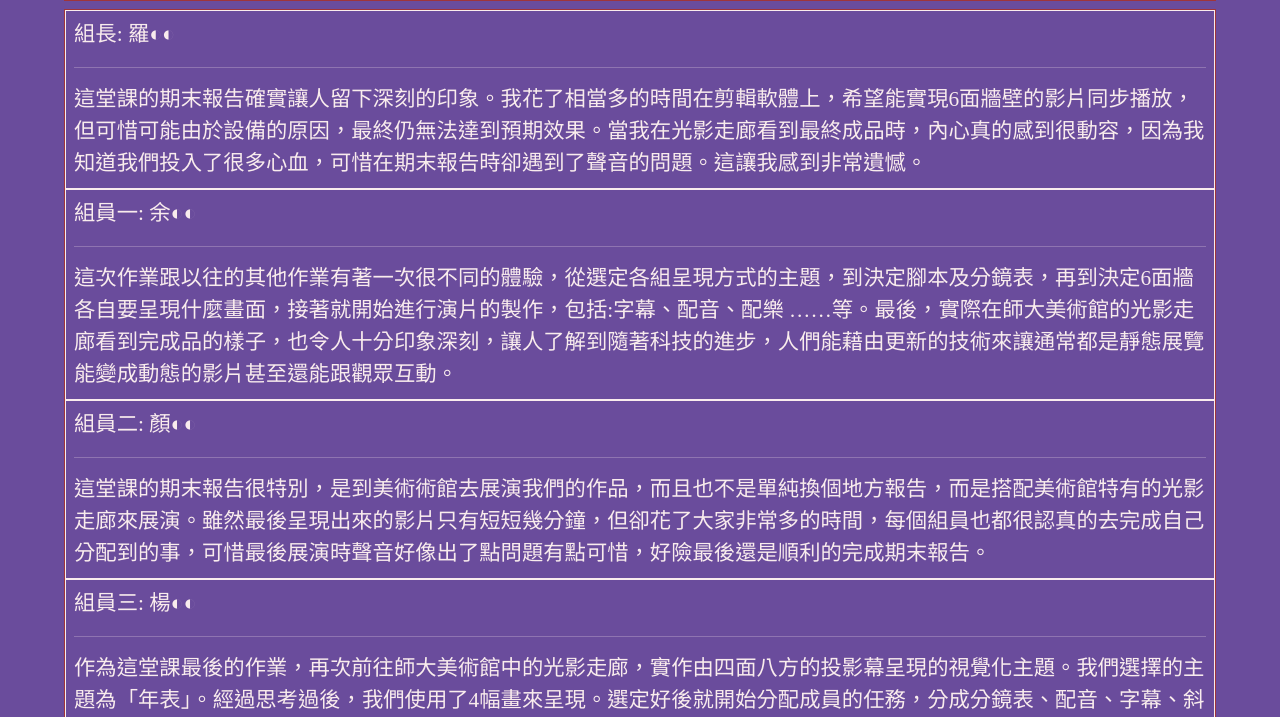
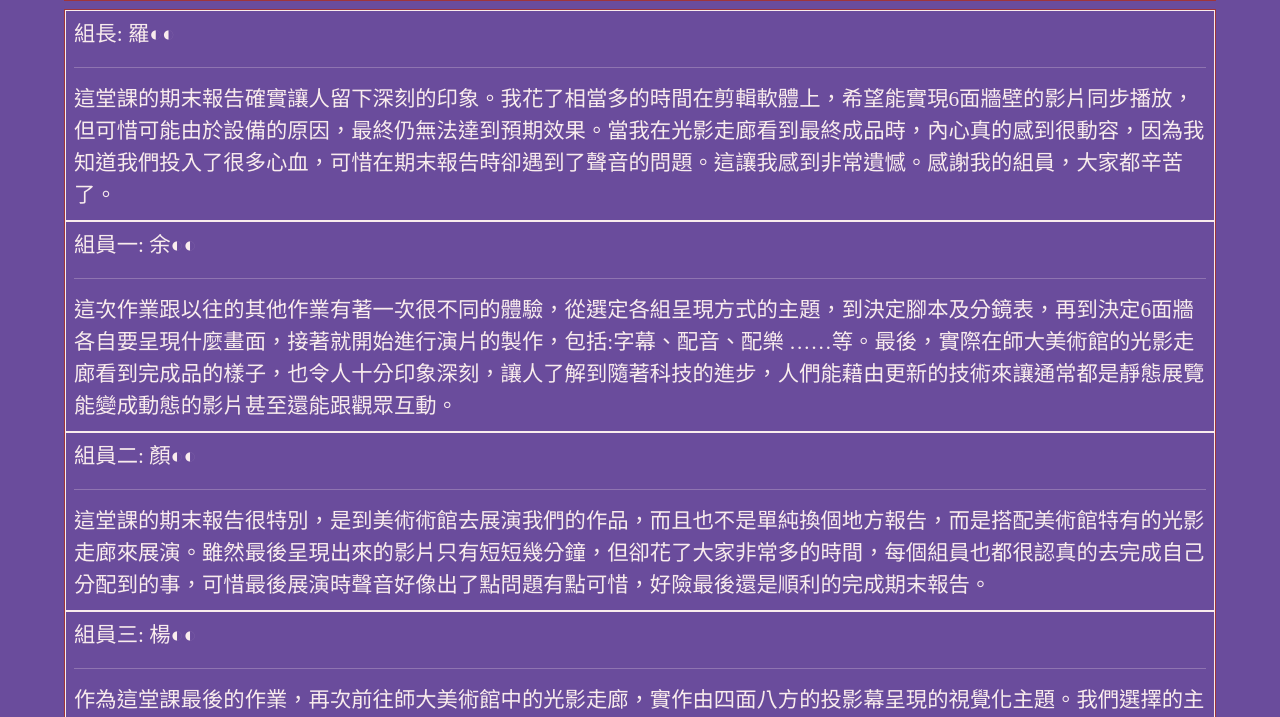
Before and after one commit to yah123454/vis2023f, a plain HTML site: page hw10/index.html in a window 1280 px wide. Shown: the part 83-800 px from the top of the page. Drawn offline with nearby package versions, Linux system fonts and the light colour scheme.

Commit message:
Update index.html

```diff
--- a/hw10/index.html
+++ b/hw10/index.html
@@ -180,7 +180,7 @@
   <div class="row hw12">
     <div class="col-md-12 twenty">
       組長: 羅◐◐<hr>
-      這堂課的期末報告確實讓人留下深刻的印象。我花了相當多的時間在剪輯軟體上，希望能實現6面牆壁的影片同步播放，但可惜可能由於設備的原因，最終仍無法達到預期效果。當我在光影走廊看到最終成品時，內心真的感到很動容，因為我知道我們投入了很多心血，可惜在期末報告時卻遇到了聲音的問題。這讓我感到非常遺憾。
+      這堂課的期末報告確實讓人留下深刻的印象。我花了相當多的時間在剪輯軟體上，希望能實現6面牆壁的影片同步播放，但可惜可能由於設備的原因，最終仍無法達到預期效果。當我在光影走廊看到最終成品時，內心真的感到很動容，因為我知道我們投入了很多心血，可惜在期末報告時卻遇到了聲音的問題。這讓我感到非常遺憾。感謝我的組員，大家都辛苦了。
     </div>
     <div class="col-md-12 twenty">
       組員一: 余◐◐<hr>
```
